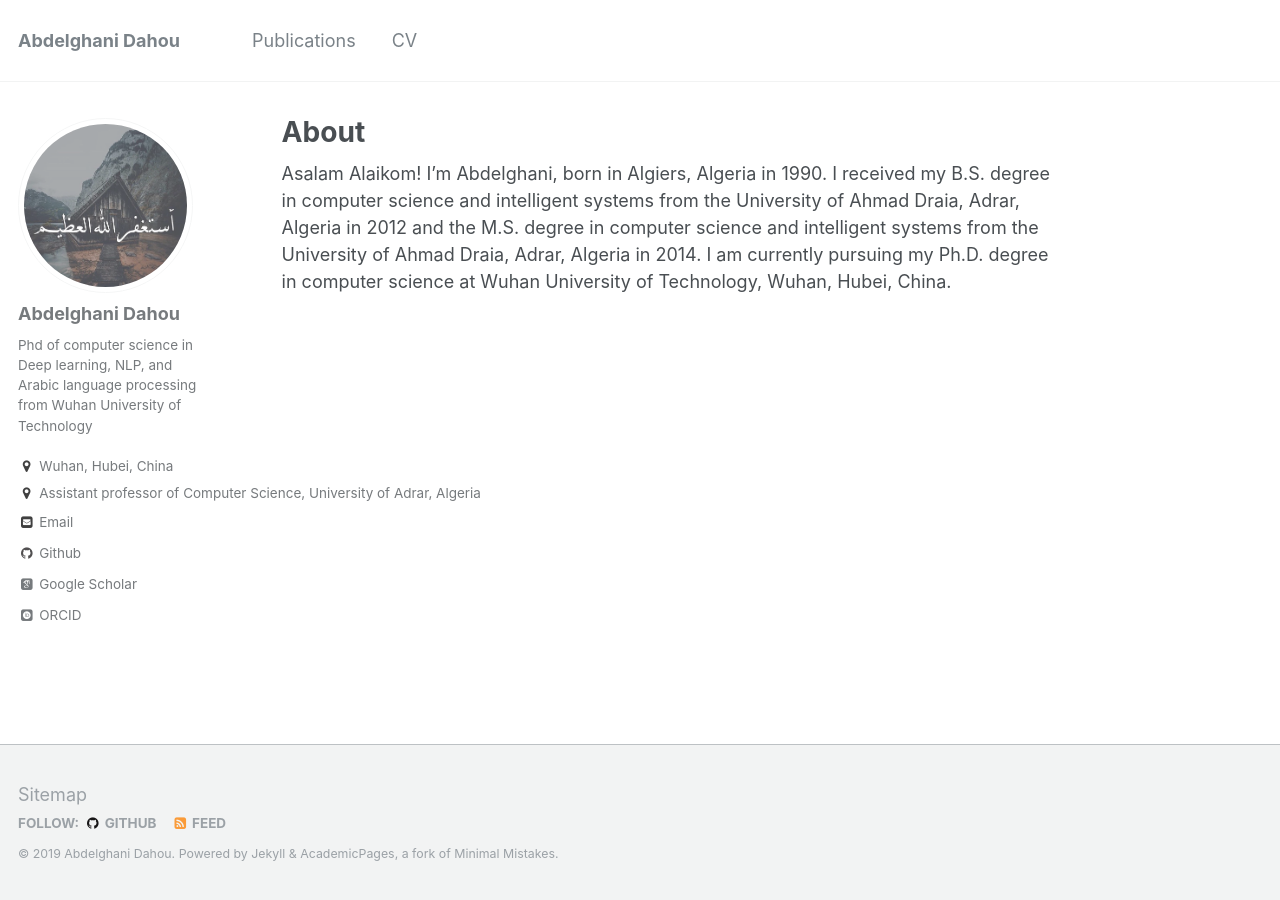
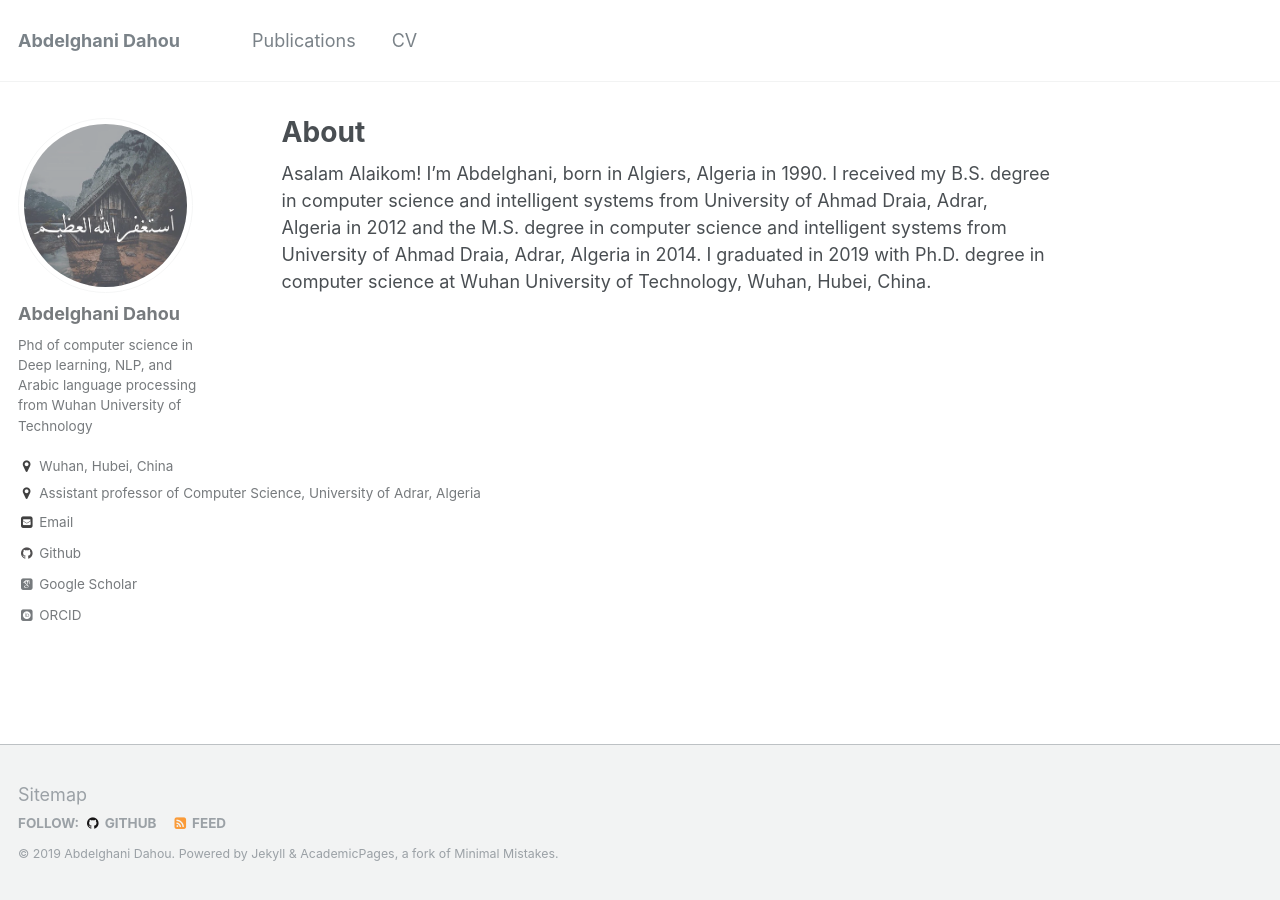
Before and after one commit to dahouabdelghani/dahouabdelghani.github.io, a Jekyll site: the page built from _pages/about.md, in a window 1280 px wide. Built offline with Jekyll 4.4.1, drawn with Linux system fonts in a browser that asks for light colours; some web fonts are replaced.

Commit message:
Update about.md

```diff
--- a/_pages/about.md
+++ b/_pages/about.md
@@ -8,4 +8,4 @@ redirect_from:
   - /about.html
 ---
 
-Asalam Alaikom! I’m Abdelghani, born in Algiers, Algeria in 1990. I received my B.S. degree in computer science and intelligent systems from the University of Ahmad Draia, Adrar, Algeria in 2012 and the M.S. degree in computer science and intelligent systems from the University of Ahmad Draia, Adrar, Algeria in 2014. I am currently pursuing my Ph.D. degree in computer science at Wuhan University of Technology, Wuhan, Hubei, China.
+Asalam Alaikom! I’m Abdelghani, born in Algiers, Algeria in 1990. I received my B.S. degree in computer science and intelligent systems from University of Ahmad Draia, Adrar, Algeria in 2012 and the M.S. degree in computer science and intelligent systems from University of Ahmad Draia, Adrar, Algeria in 2014. I graduated in 2019 with Ph.D. degree in computer science at Wuhan University of Technology, Wuhan, Hubei, China.
```
